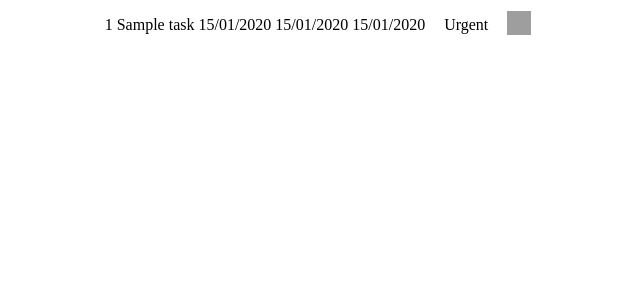
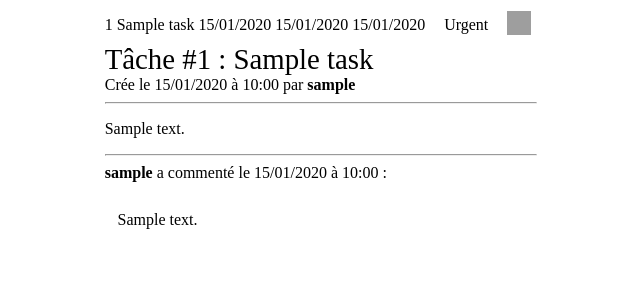
Before and after one commit to Bruce1347/YATDLM, a Django app: page /todo/lists/1/complete_task/1 in a window 1280 px wide. Shown: the top 300 px of the page, without its empty margins (319-959 px from the left). Run offline with Django 3.2, Linux system fonts and the light colour scheme; a user stored in the database is signed in; tables that the repository leaves empty hold one stand-in row (values such as "Sample post"); grey boxes are pictures that could not be loaded.

Commit message:
Task #93: Render tasks details through JS and Templating

```diff
--- a/yatdlm/templates/todo/list.html
+++ b/yatdlm/templates/todo/list.html
@@ -176,7 +176,47 @@
                             {% endif %}
                         </tr>
                         <tr id="task_subline_{{ task.task_no }}" class="hidden b_lightgrey">
-                            <td class="" id="task_detail_{{ task.task_no }}" colspan="7">
+                            <td id="task_detail_{{ task.task_no }}" colspan="7">
+                                <div class="margint-normal">
+                                    <span style="font-size: 1.8em">Tâche #{{ task.task_no }} : {{ task.title }}</span>
+                                </div>
+                                <div class="marginb-normal">
+                                    <span class="b_lightgrey">
+                                        Crée le {{ task.creation_date|date:"d/m/Y" }} à {{ task.creation_date|date:"H:i" }} par <b>{{ task.owner }}</b>
+                                    </span>
+                                </div>
+                                <hr>
+                                <span class="fullwidth">{{ task.description|linebreaks|display_urls }}</span>
+                                <hr>
+                                <div class="margint-normal followups_container" id="followups_{{ task.task_no }}">
+                                {% for followup in followups|get_value:task.task_no %}
+                                    <div class="marginb-normal single_followup">
+                                {% if followup.f_type == followup.COMMENT %}
+                                    <div class="followup_header b_grey">
+                                        <b>{{ followup.writer }}</b> a commenté le {{ followup.creation_date|date:"d/m/Y" }} à {{ followup.creation_date|date:"H:i"  }} :
+                                    </div>
+                                    <div style="padding: 0.8em;">
+                                        {{ followup.content|linebreaks|display_urls }}
+                                    </div>
+                                {% else %}
+                                {% if followup.f_type == followup.STATE_CHANGE %}
+                                    <div class="followup_header b_grey">
+                                        <b>{{ followup.writer }}</b> a changé la priorité de
+                                        "{{ priority_levels|get_value_from_tuple_list:followup.old_priority }}" à
+                                            "{{ priority_levels|get_value_from_tuple_list:followup.new_priority }}".
+                                    </div>
+                                    <div style="padding: 0.8em;">
+                                            {{ followup.content|display_urls|linebreaks }}
+                                    </div>
+                                {% else %}
+                                    <div class="update_header b_grey">
+                                        <b>{{ followup.writer }}</b> a mis à jour la tâche le {{ followup.creation_date|date:"d/m/Y à H:i" }}
+                                    </div>
+                                {% endif %}
+                                {% endif %}
+                                    </div>
+                                {% endfor %}
+                                </div>
                             </td>
                         </tr>
                     {% endfor %}
--- a/yatdlm/todo/models.py
+++ b/yatdlm/todo/models.py
@@ -83,6 +83,10 @@ class Task(models.Model):
     def __str__(self):
         return self.title
 
+    def get_followups(self):
+        followups = FollowUp.objects.filter(task=self.id)
+        return followups
+
     def as_dict(self, dates_format="d/m/Y"):
         """Returns a dict representation for the task"""
         resp = {
--- a/yatdlm/todo/static/js/list.js
+++ b/yatdlm/todo/static/js/list.js
@@ -272,8 +272,6 @@ function display_task(task_id, url, public, is_toggle) {
 
     if (typeof is_toggle !== 'undefined')
         toggle('task_subline_' + task_id)
-
-    submit(url, postdata, 'task_detail_' + task_id);
 }
 
 function edit_task(task_id, url) {
--- a/yatdlm/todo/templatetags/tags.py
+++ b/yatdlm/todo/templatetags/tags.py
@@ -8,6 +8,14 @@ import re
 @register.filter
 def get_value(dict, key):
     return dict.get(key)
+
+@register.filter
+def get_value_from_tuple_list(l, first_value):
+    for t in l:
+        if t[0] is first_value:
+            return t[1]
+
+    return None
 
 # Custom filter that inserts hrefs into the given string then returns it
 @register.filter
--- a/yatdlm/todo/views.py
+++ b/yatdlm/todo/views.py
@@ -88,6 +88,9 @@ def display_list(request, list_id=-1, xhr=False, public=False):
     context = {
         'list'  : todo_list,
         'tasks' : [task for task in tasks_filter],
+        'followups': {
+            task.task_no: task.get_followups()
+            for task in tasks_filter},
         'xhr'   : xhr,
         'isdev' : 'DEV - ' if settings.DEBUG else '',
         'title_page' : todo_list.title,
```
